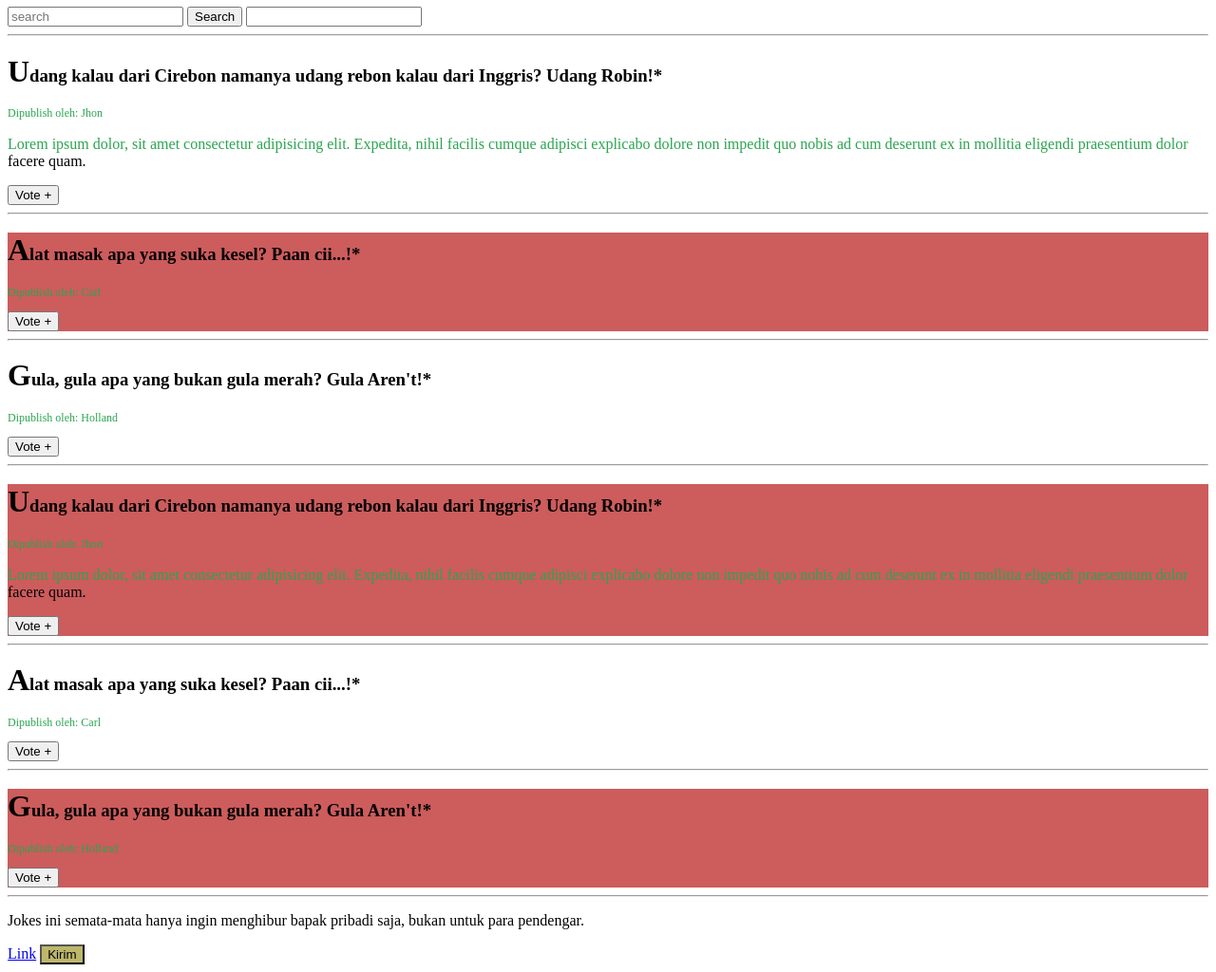
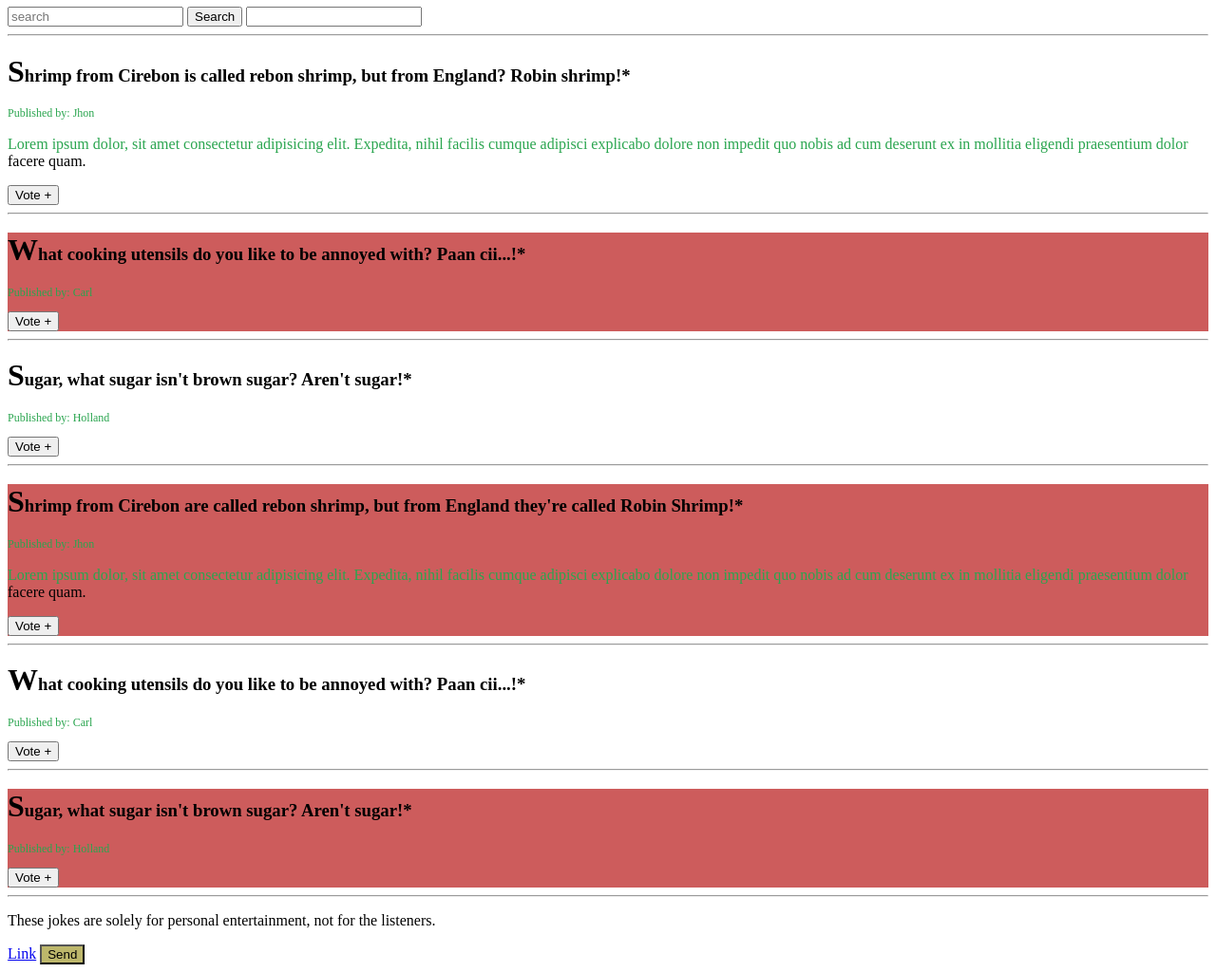
Before and after one commit to muhamadabdulazis357/Basic_CSS_Practice, a plain HTML site: page blog.html in a window 1280 px wide. Shown: the part 73-1097 px from the top of the page at 95% size. Drawn offline with Linux system fonts and the light colour scheme.

Commit message:
Creating a Basic CSS Learning File

```diff
--- a/blog.html
+++ b/blog.html
@@ -45,13 +45,13 @@
     </style>
 </head>
 <body>
-    <h1>Kumpulan Jokes Bapack-bapack</h1>
+    <h1>A Collection of Jokes from Bapack-bapack</h1>
     <input type="text" placeholder="search" value=""> <button>Search</button>
     <input type="password" name="" id="">
     <hr>
     <section class="jokes">
-        <h3>Udang kalau dari Cirebon namanya udang rebon kalau dari Inggris? Udang Robin!</h3>
-        <p>Dipublish oleh: <span>Jhon</span></p>
+        <h3>Shrimp from Cirebon is called rebon shrimp, but from England? Robin shrimp!</h3>
+        <p>Published by: <span>Jhon</span></p>
         <div>
             <p>Lorem ipsum dolor, sit amet consectetur adipisicing elit. Expedita, nihil facilis cumque adipisci explicabo dolore non impedit quo nobis ad cum deserunt ex in mollitia eligendi praesentium dolor facere quam.</p>
         </div>
@@ -59,20 +59,20 @@
     </section>
     <hr>
     <section class="jokes">
-        <h3>Alat masak apa yang suka kesel? Paan cii...!</h3>
-        <p>Dipublish oleh: <span>Carl</span></p>
+        <h3>What cooking utensils do you like to be annoyed with? Paan cii...!</h3>
+        <p>Published by: <span>Carl</span></p>
         <button>Vote +</button>
     </section>
     <hr>
     <section class="jokes">
-        <h3>Gula, gula apa yang bukan gula merah? Gula Aren't!</h3>
-        <p>Dipublish oleh: <span>Holland</span></p>
+        <h3>Sugar, what sugar isn't brown sugar? Aren't sugar!</h3>
+        <p>Published by: <span>Holland</span></p>
         <button>Vote +</button>
     </section>
     <hr>
     <section class="jokes">
-        <h3>Udang kalau dari Cirebon namanya udang rebon kalau dari Inggris? Udang Robin!</h3>
-        <p>Dipublish oleh: <span>Jhon</span></p>
+        <h3>Shrimp from Cirebon are called rebon shrimp, but from England they're called Robin Shrimp!</h3>
+        <p>Published by: <span>Jhon</span></p>
         <div>
             <p>Lorem ipsum dolor, sit amet consectetur adipisicing elit. Expedita, nihil facilis cumque adipisci explicabo dolore non impedit quo nobis ad cum deserunt ex in mollitia eligendi praesentium dolor facere quam.</p>
         </div>
@@ -80,19 +80,19 @@
     </section>
     <hr>
     <section class="jokes">
-        <h3>Alat masak apa yang suka kesel? Paan cii...!</h3>
-        <p>Dipublish oleh: <span>Carl</span></p>
+        <h3>What cooking utensils do you like to be annoyed with? Paan cii...!</h3>
+        <p>Published by: <span>Carl</span></p>
         <button>Vote +</button>
     </section>
     <hr>
     <section class="jokes">
-        <h3>Gula, gula apa yang bukan gula merah? Gula Aren't!</h3>
-        <p>Dipublish oleh: <span>Holland</span></p>
+        <h3>Sugar, what sugar isn't brown sugar? Aren't sugar!</h3>
+        <p>Published by: <span>Holland</span></p>
         <button>Vote +</button>
     </section>
     <hr>
-    <p>Jokes ini semata-mata hanya ingin menghibur bapak pribadi saja, bukan untuk  para pendengar.</p>
+    <p>These jokes are solely for personal entertainment, not for the listeners.</p>
     <a href="#">Link</a>
-    <button>Kirim</button>
+    <button>Send</button>
 </body>
 </html>
```
Also changed, not shown: about.html (+2 -2 lines), index.html (+2 -2 lines), index2.html (+5 -5 lines), index3.html (+9 -9 lines), index4.html (+4 -4 lines).
